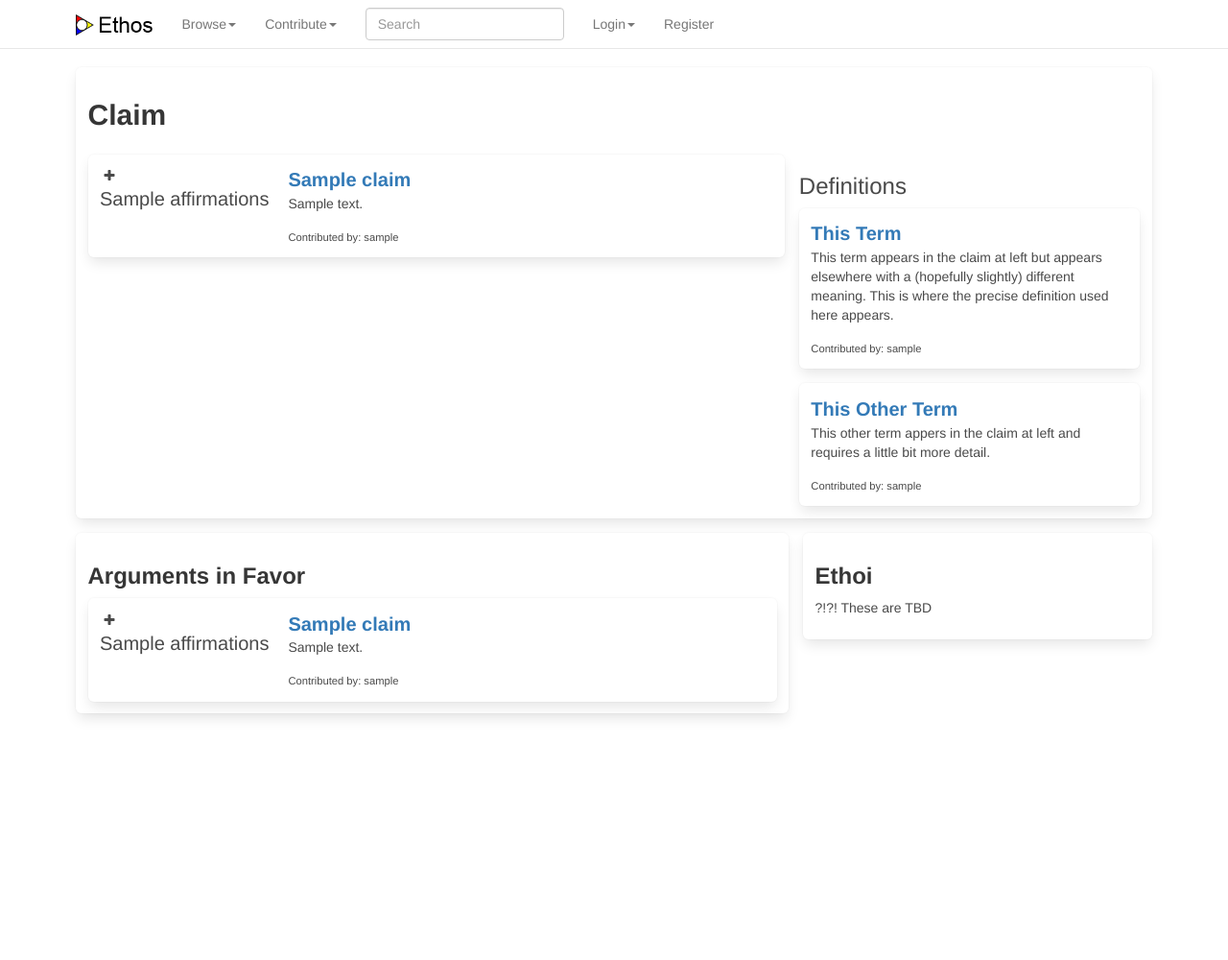
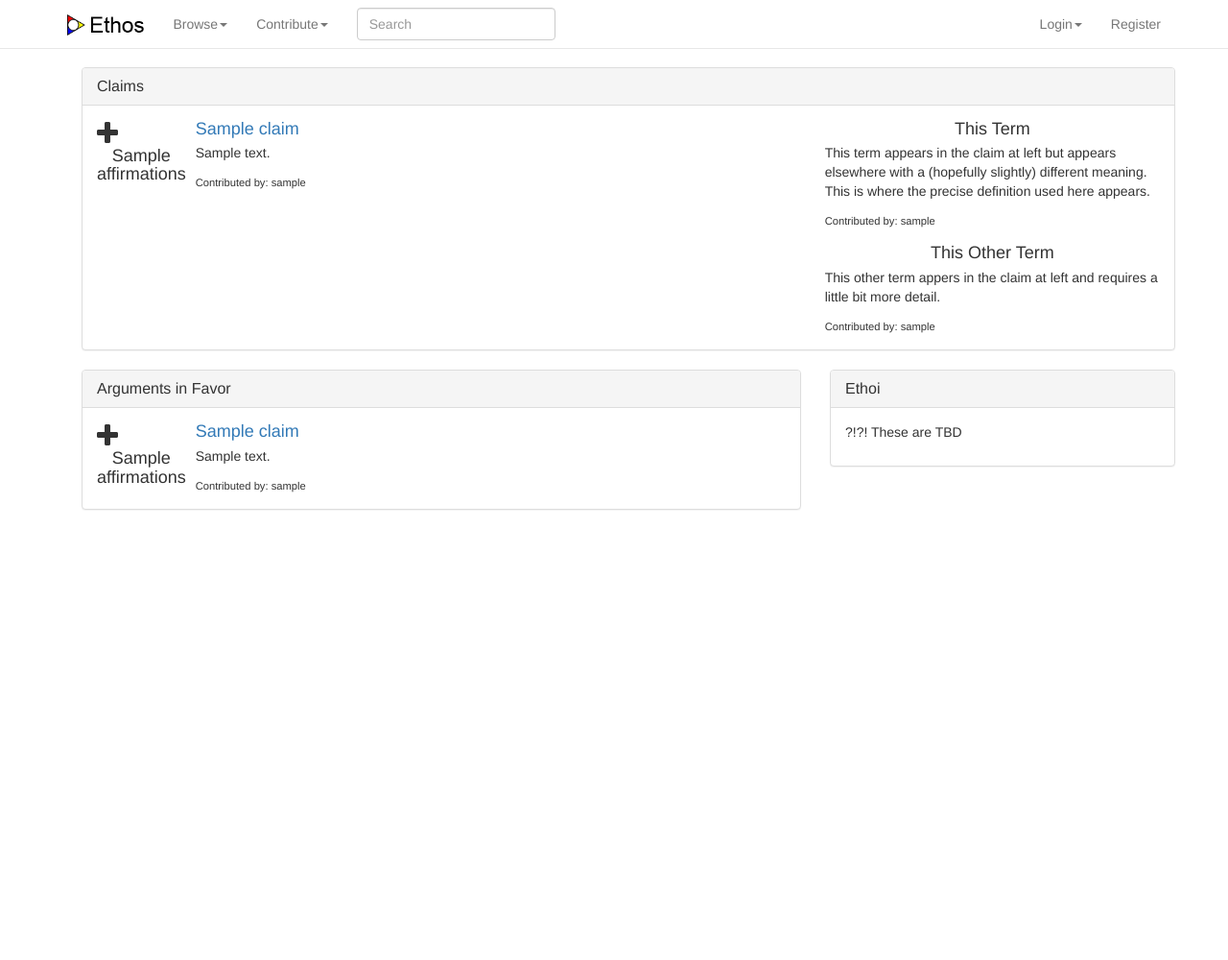
Before and after one commit to clark-bristol/ethos, a Django app: template templates/claims/viewClaim.html in a window 1280 px wide. Shown: the whole page at 96% size. Run offline with Django 3.2, Linux system fonts and the light colour scheme; tables that the repository leaves empty hold one stand-in row (values such as "Sample post"); the template is opened without the code that fills it: values that come from a table or form of the project are taken from there, most other values are stand-ins (such as "Sample title", 1, 10 or a date in 2020); some libraries are stand-ins or nearby versions.

Commit message:
switched back to bootstrap from bulma

```diff
--- a/templates/claims/viewClaim.html
+++ b/templates/claims/viewClaim.html
@@ -6,62 +6,70 @@
 
 
 {% block content %}
-	<div class="box">
-		<div class="columns">
-			<div class="column is-12">
-				<h2><strong>Claim</strong></h2>
+{# <div class="container-fluid"> #}
+<div class="container">
+	<div class="row">
+		<div class="col-md-12">
+			<div class="panel panel-default">
+				<div class="panel-heading">
+		    		<h3 class="panel-title">Claims</h3>
+				</div>
+				<div class="panel-body">
+					<div class="row">
+						<div class="col-md-8">
+							<div class="media">
+								<div class="media-left">
+									<span class="media-object fa fa-plus fa-2x" id="affirm_button"></span>
+									<h4 class="media-heading text-center">{{ affirmations }}</h4>
+								</div>
+								<div class="media-body">
+									<div class="content">
+										<h4 class="media-heading"><a href="{% url 'viewClaim' claim.id %}">{{ claim.name }}</a></h4>
+										<p>{{ claim.content }}</p>
+										<small>Contributed by: {{ contrib_user_name }}</small>
 									</div>
 								</div>
-		<div class="columns">
-			<div class="column is-8">
-				<div class="box">
-					<article class="media">
-						<div class="media-left">
-							<div class="affirm_button fa fa-plus icon is-medium" id="affirm_button">
 							</div>
-							<p style="font-size:20px ; text-align: center ; margin:0">
-							{{ affirmations }}
-							{# {{ claim.affirmation }} #}
-							</p>
 						</div>
-						<div class="media-content">
-							<div class="content">
-								<p>
-								<strong><a style="font-size:20px" href="{% url 'viewClaim' claim.id %}">{{ claim.name }}</a></strong>
-								<br>
-								{{ claim.content }}
+						<div class="col-md-4">
+							<div class="media">
+								<div class="media-body">
+									<h4 class="media-heading text-center">This Term</h4>
+									<p>This term appears in the claim at left but appears elsewhere with a (hopefully slightly) different meaning. This is where the precise definition used here appears.
 									</p>
 									<small>Contributed by: {{ contrib_user_name }}</small>
 								</div>
 							</div>
-					</article>
-				</div>
-			</div>
-			<div class="column is-4">
-				<h3>Definitions</h3>
-				<div class="box">
-					<article class="media">
-						<div class="media-content">
-							<div class="content">
-								<p>
-								<strong><a style="font-size:20px" href="{% url 'viewClaim' claim.id %}">This Term</a></strong>
-								<br>
-								This term appears in the claim at left but appears elsewhere with a (hopefully slightly) different meaning. This is where the precise definition used here appears.
+							<div class="media">
+								<div class="media-body">
+									<h4 class="media-heading text-center">This Other Term</h4>
+									<p>This other term appers in the claim at left and requires a little bit more detail.
 									</p>
 									<small>Contributed by: {{ contrib_user_name }}</small>
 								</div>
 							</div>
-					</article>
 						</div>
-				<div class="box">
+					</div>
+				</div>
+			</div>
+		</div>
+	</div>
+	<div class="row">
+		<div class="col-md-8">
+			<div class="panel panel-default">
+				<div class="panel-heading">
+		    		<h3 class="panel-title">Arguments in Favor</h3>
+				</div>
+				<div class="panel-body">
 					<article class="media">
-						<div class="media-content">
+						<div class="media-left">
+							<span class="media-object fa fa-plus fa-2x" id="affirm_button"></span>
+							<h4 class="media-heading text-center">{{ affirmations }}</h4>
+						</div>
+						<div class="media-body">
 							<div class="content">
-								<p>
-								<strong><a style="font-size:20px" href="{% url 'viewClaim' claim.id %}">This Other Term</a></strong>
-								<br>
-								This other term appers in the claim at left and requires a little bit more detail.
-								</p>
+								<h4 class="media-heading"><a href="{% url 'viewClaim' claim.id %}">{{ claim.name }}</a></h4>
+								<p>{{ claim.content }}</p>
 								<small>Contributed by: {{ contrib_user_name }}</small>
 							</div>
 						</div>
@@ -69,42 +77,18 @@
 				</div>
 			</div>
 		</div>
+		<div class="col-md-4">
+			<div class="panel panel-default">
+				<div class="panel-heading">
+		    		<h3 class="panel-title">Ethoi</h3>
 				</div>
-	<div class="columns">
-		<div class="column is-8">
-			<div class="box">
-				<h3><strong>Arguments in Favor</strong></h3>
-				<div class="box">
-					<article class="media">
-						<div class="media-left">
-							<div class="affirm_button fa fa-plus icon is-medium" id="affirm_button">
-							</div>
-							<p style="font-size:20px ; text-align: center ; margin:0">
-							{{ affirmations }}
-							{# {{ claim.affirmation }} #}
-							</p>
-						</div>
-						<div class="media-content">
-							<div class="content">
-								<p>
-								<strong><a style="font-size:20px" href="{% url 'viewClaim' claim.id %}">{{ claim.name }}</a></strong>
-								<br>
-								{{ claim.content }}
-								</p>
-								<small>Contributed by: {{ contrib_user_name }}</small>
-							</div>
-						</div>
-					</article>
-				</div>
-			</div>
-		</div>
-		<div class="column is-4">
-			<div class="box">
-				<h3><strong>Ethoi</strong></h3>
+				<div class="panel-body">
 				<p>?!?! These are TBD</p>
 			</div>
 		</div>
 	</div>
+</div>
+{# </div> #}
 
 <!-- <script type="text/javascript">
 	// 	var affirm_claim = function() {
--- a/templates/head_css.html
+++ b/templates/head_css.html
@@ -4,9 +4,6 @@
 
     <!-- FONT AWESOME: -->
     <link rel="stylesheet" href="https://maxcdn.bootstrapcdn.com/font-awesome/4.5.0/css/font-awesome.min.css">
-
-    <!-- Bulma -->
-    <link rel="stylesheet" href="https://cdnjs.cloudflare.com/ajax/libs/bulma/0.1.2/css/bulma.css">
 
     <link href="{% static 'css/bootstrap.min.css' %}" rel="stylesheet">
     <!-- <img src="{% static "my_app/myexample.jpg" %}" alt="My image"/> -->
```
Lines whose indentation alone changed are shown as unchanged.
